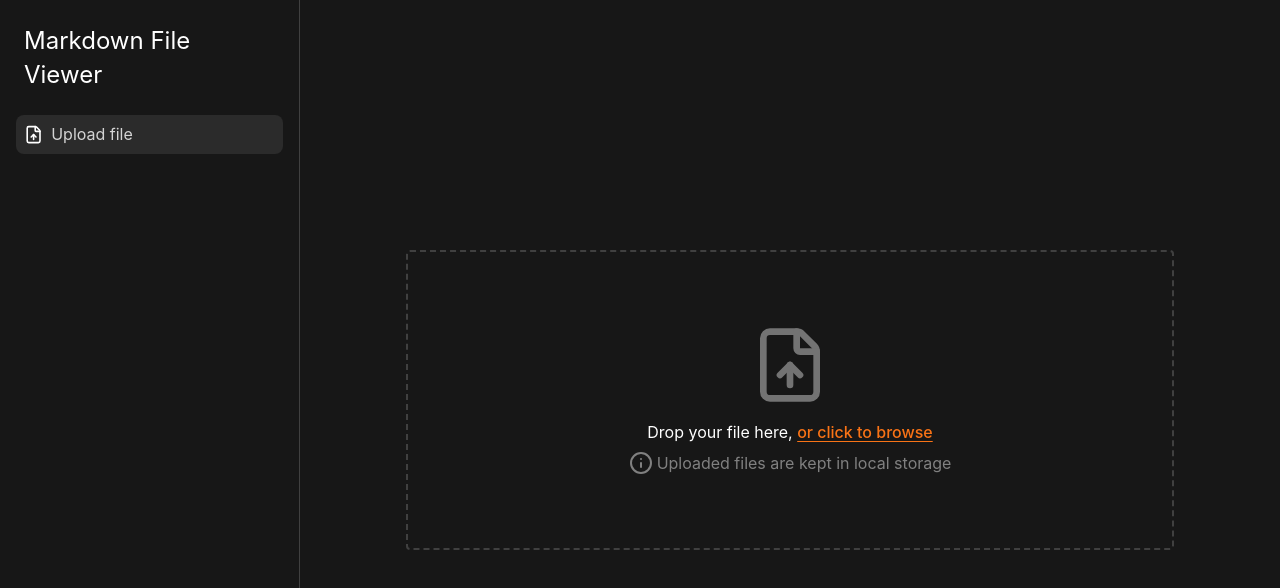
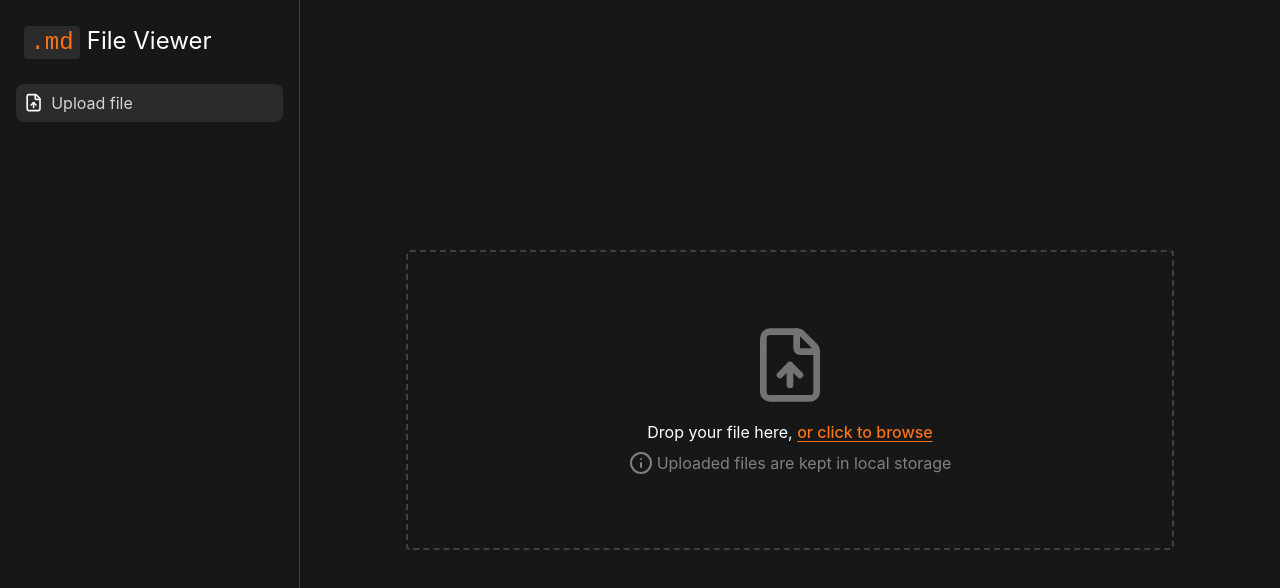
Before and after one commit to Piblo/md-file-viewer, a Vue app: page / in a window 1280 px wide. Shown: the top 588 px of the page. Built offline with nearby package versions, Linux system fonts and the light colour scheme.

Commit message:
Add anchor support

```diff
--- a/package.json
+++ b/package.json
@@ -18,6 +18,7 @@
     "highlight.js": "^11.11.1",
     "lucide-vue-next": "^0.526.0",
     "markdown-it": "^14.1.0",
+    "markdown-it-anchor": "^9.2.0",
     "pinia": "^3.0.3",
     "reka-ui": "^2.4.1",
     "vue": "^3.5.17",
--- a/src/components/MarkdownViewer.vue
+++ b/src/components/MarkdownViewer.vue
@@ -1,8 +1,7 @@
 <script lang="ts" setup>
 import markdownit from 'markdown-it'
 import { ref } from 'vue'
-import hljs from 'highlight.js' // https://highlightjs.org
-import 'highlight.js/styles/github-dark-dimmed.min.css'
+import anchor from 'markdown-it-anchor'
 
 const props = defineProps<{
   markdown: string
@@ -10,18 +9,7 @@ const props = defineProps<{
 
 const md = markdownit({
   linkify: true,
-  highlight: function (str, lang) {
-    if (lang && hljs.getLanguage(lang)) {
-      try {
-        return hljs.highlight(str, { language: lang }).value
-      } catch {
-        console.error(`Error highlighting code block with language: ${lang}`)
-      }
-    }
-
-    return '' // use external default escaping
-  },
-})
+}).use(anchor)
 
 const content = ref(md.render(props.markdown))
 </script>
@@ -39,10 +27,7 @@ const content = ref(md.render(props.markdown))
     margin-bottom: var(--spacing-4);
   }
 
-  h2 {
-    margin-bottom: var(--spacing-3);
-  }
-
+  h2,
   h3,
   h4,
   h5,
@@ -50,8 +35,6 @@ const content = ref(md.render(props.markdown))
     margin-bottom: var(--spacing-2);
   }
 
-  ul,
-  ol,
   p {
     margin-bottom: var(--spacing-2);
   }
@@ -66,7 +49,7 @@ const content = ref(md.render(props.markdown))
   }
 
   code {
-    background-color: var(--color-neutral-darker);
+    background-color: var(--color-neutral-dark);
     padding: 0.2rem 0.4rem;
     border-radius: 4px;
   }
--- a/src/components/Nav.vue
+++ b/src/components/Nav.vue
@@ -10,7 +10,7 @@ const files = useFileStore()
 
 <template>
   <nav class="container">
-    <h1 class="nav-item nav-title">Markdown File Viewer</h1>
+    <h1 class="nav-item nav-title"><code>.md</code> File Viewer</h1>
     <NavLink to="/" class="nav-item">
       <FileUpIcon width="1rem" height="1rem" class="icon" /> Upload file
     </NavLink>
@@ -81,4 +81,11 @@ ul {
   opacity: 0;
   transform: translateX(-100%);
 }
+
+code {
+  background-color: var(--color-neutral-darker);
+  padding: 0.2rem 0.4rem;
+  border-radius: 4px;
+  color: var(--color-primary);
+}
 </style>
```
Also changed, not shown: 1 other file (tests, documents, lock files or other folders).
